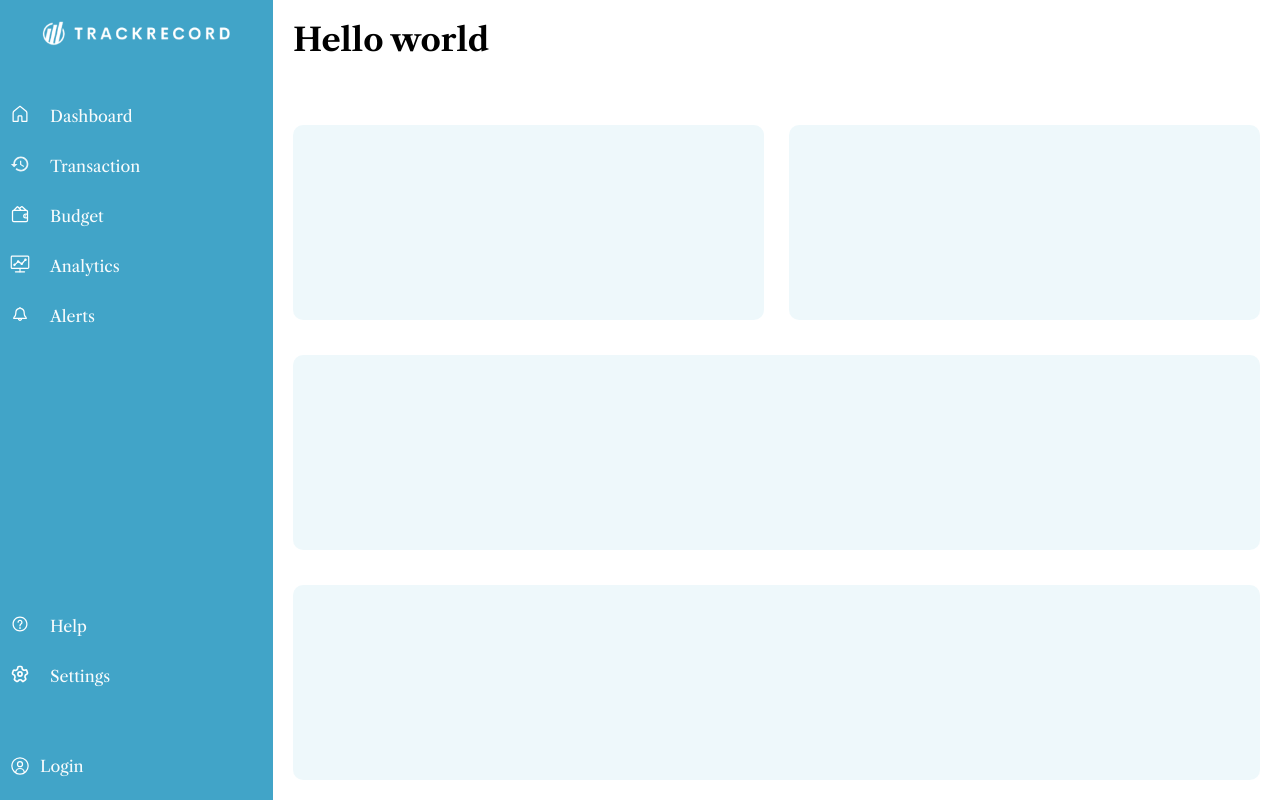
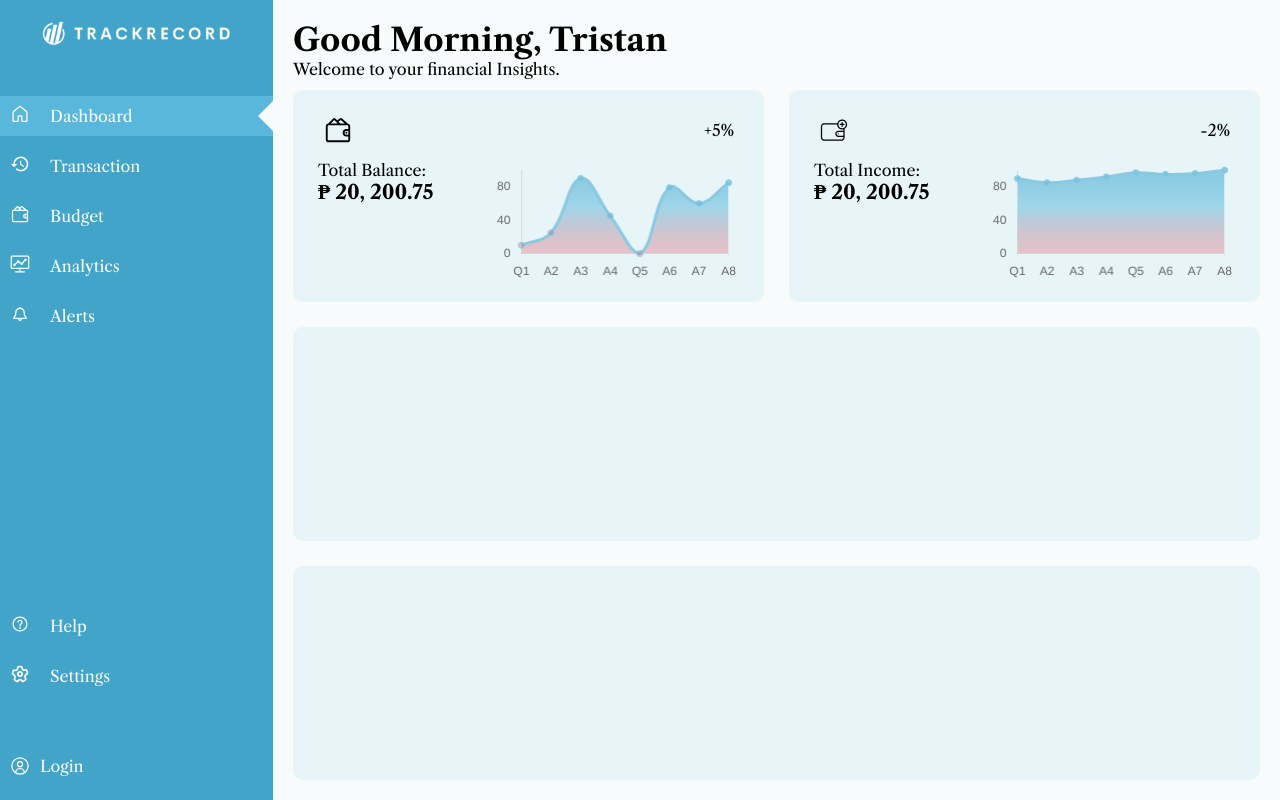
Before and after one commit to Etan31/Trackrecords-101, a React (Create React App) app in the folder v2-trackrecord/: page / in a window 1280 px wide. Built offline with nearby package versions, Linux system fonts and the light colour scheme.

Commit message:
Optimized Navigation and Heading in Dashboard

```diff
--- a/v2-trackrecord/package.json
+++ b/v2-trackrecord/package.json
@@ -6,7 +6,9 @@
     "@testing-library/jest-dom": "^5.17.0",
     "@testing-library/react": "^13.4.0",
     "@testing-library/user-event": "^13.5.0",
+    "chart.js": "^4.4.4",
     "react": "^18.3.1",
+    "react-chartjs-2": "^5.2.0",
     "react-dom": "^18.3.1",
     "react-scripts": "5.0.1",
     "web-vitals": "^2.1.4"
--- /dev/null
+++ b/v2-trackrecord/src/components/Graph.js
@@ -0,0 +1,102 @@
+import React, { useRef, useState, useEffect } from 'react';
+import { Line } from 'react-chartjs-2';
+import { Chart as ChartJS, LineElement, Title, Tooltip, Legend, CategoryScale, LinearScale, PointElement, Filler } from 'chart.js';
+
+ChartJS.register(LineElement, Title, Tooltip, Legend, CategoryScale, LinearScale, PointElement, Filler);
+
+const Graph = ({label, dataValues}) => {
+  const chartRef = useRef(null); // Reference to the chart instance
+  const [gradient, setGradient] = useState(null); // State to store the gradient
+
+  const inputs = {
+    min: 0,
+    max: 100,
+    count: 8,
+    decimals: 2,
+    continuity: 1,
+  };
+
+  const generateLabels = () => {
+    return ['Q1', 'A2', 'A3', 'A4', 'Q5', 'A6', 'A7', 'A8'];
+  };
+
+  const generateData = () => {
+    return Array.from({ length: inputs.count }, () => Math.random() * (inputs.max - inputs.min) + inputs.min);
+  };
+
+useEffect(() => {
+  const chart = chartRef.current;
+  if (chart) {
+    const ctx = chart.canvas.getContext('2d');
+    const yScale = chart.scales.y;
+    const yZero = yScale.getPixelForValue(0);
+
+    // Create a gradient from top to bottom
+    const gradient = ctx.createLinearGradient(0, 0, 0, chart.height);
+
+    // Add color stops for the gradient
+    gradient.addColorStop(0, 'rgb(137, 201, 225)'); // Top color
+    gradient.addColorStop(yZero / 2 / chart.height, 'rgba(88, 183, 218, 0.5)'); // Midpoint
+    gradient.addColorStop(yZero / chart.height, 'rgba(230, 77, 89, 0.3)'); // near the zero line
+    gradient.addColorStop(1, 'rgba(230, 77, 89, 1)'); // Red at the bottom
+
+    setGradient(gradient); // Set the gradient in the state
+  }
+}, [chartRef]);
+
+  const data = {
+    labels: generateLabels(),
+    datasets: [
+      {
+        label: label, // Use the label passed as a prop
+        data: dataValues, // Use the dataValues passed as a prop
+        borderColor: 'rgb(137, 201, 225)', // Line color,
+        backgroundColor: gradient, // Use the gradient as the fill background
+        fill: true, // Fill the area under the line
+      },
+    ],
+  };
+
+  const config = {
+    plugins: {
+      filler: {
+        propagate: false,
+      },
+      legend: {
+         display: false, // Disable the legend (hides the label)
+      },
+      filler: {
+         propagate: false,
+      },
+    },
+    interaction: {
+      intersect: false,
+    },
+    elements: {
+      line: {
+        tension: 0.4, // Smooth the lines
+      },
+    },
+   scales: {
+      x: {
+         grid: {
+         display: false, // Disable grid lines on the x-axis
+         },
+      },
+      y: {
+         beginAtZero: true,
+         grid: {
+         display: false, // Disable grid lines on the y-axis
+         },
+      },
+   },
+  };
+
+  return (
+    <div className="graph" >
+      <Line ref={chartRef} data={data} options={config}   />
+    </div>
+  );
+};
+
+export default Graph;
--- a/v2-trackrecord/src/css/Dashboard.css
+++ b/v2-trackrecord/src/css/Dashboard.css
@@ -5,10 +5,13 @@
   --main-text: #0b191e;
   --main-bg: #f8fbfc;
   --main-bg2: #EEF3FC;
-  --main-prim: #41a4c8;
-  --main-second: #89c9e1;
+  --main-prim: rgb(65, 164, 200);
+  --main-second: rgb(137, 201, 225);
   --main-accent: #58b7da;
-  --dark-blue: #277B9A;
+  --dark-blue: #277b9a;
+
+  --green: rgb(32, 234, 131);
+  --red: rgb(230, 77, 89);
   --text: #0B191E;
 
   --accent25: hsla(196, 64%, 60%, 0.25);
@@ -124,32 +127,39 @@ h1, h2, h3, h4, h5 {
 
 
 .container {
+  background-color: var(--main-bg);
   display: grid;
   grid-template-columns: 1fr 1fr;
-  grid-template-rows: 70px 1fr 1fr 1fr;
+  grid-template-rows: 70px auto 1fr 1fr; /* Manually control the row height */
   grid-auto-columns: 1fr;
-  gap: 35px 25px;
+  row-gap: 0;
+  column-gap: 25px;
   grid-auto-flow: row;
   grid-template-areas:
     "heading heading"
     "total-balance income"
     "financial-insight financial-insight"
     "recent-transaction recent-transaction";
-    height: 100vh;
-    padding: 20px;
-    width: 100%;
+  height: 100vh;
+  padding: 20px;
+  width: 100%;
 }
+
 
 .heading {
   grid-area: heading;
 }
 
-.total-balance {
+.total-balance, .total-income {
   display: grid;
   grid-template-columns: 1fr 1fr 1fr;
-  grid-template-rows: 1fr 1fr 1fr;
+  grid-template-rows: 50px 1fr 1fr;
   gap: 0px 0px;
   grid-auto-flow: row;
+  padding: 20px 25px;
+}
+
+.total-balance {
   grid-template-areas:
     "ic-balance . percent-change"
     "balance-info balance-info balance-info"
@@ -159,18 +169,17 @@ h1, h2, h3, h4, h5 {
   border-radius: 10px;
 }
 
-.balance-info { grid-area: balance-info; }
+/*  TODO: change it's flex-direction to reposition graph at 1028px */
+.balance-info {
+  grid-area: balance-info;
+  display: flex;
+}
 
 .percent-change { grid-area: percent-change; }
 
 .ic-balance { grid-area: ic-balance; }
 
-.income {
-  display: grid;
-  grid-template-columns: 1fr 1fr 1fr;
-  grid-template-rows: 1fr 1fr 1fr;
-  gap: 0px 0px;
-  grid-auto-flow: row;
+.total-income {
   grid-template-areas:
     "ic-income . percent-changed"
     "income-info income-info income-info"
@@ -184,12 +193,16 @@ h1, h2, h3, h4, h5 {
 
 .percent-changed { grid-area: percent-changed; }
 
-.income-info { grid-area: income-info; }
+.income-info {
+  grid-area: income-info;
+  display: flex;
+}
 
 .financial-insight {
   grid-area: financial-insight;
   background-color: var(--accent10);
   border-radius: 10px;
+  margin-top: 25px;
 }
 
 .recent-transaction {
@@ -205,6 +218,7 @@ h1, h2, h3, h4, h5 {
   grid-area: recent-transaction;
   background-color: var(--accent10);
   border-radius: 10px;
+  margin-top: 25px;
 }
 
 .heading-transaction { grid-area: heading-transaction; }
@@ -212,3 +226,44 @@ h1, h2, h3, h4, h5 {
 .view-all { grid-area: view-all; }
 
 .transaction-table { grid-area: transaction-table; }
+
+/* TODO: make this responsive */
+.balance-info,
+.income-info {
+  gap: 30px;
+}
+
+.ic-balance, .ic-income,
+.percent-change, .percent-changed  {
+  width: 40px;
+  height: 40px;
+  display: block;
+  justify-content: center;
+  align-items: center;
+  display: flex;
+}
+
+.percent-change, .percent-changed  {
+  justify-self:end;
+}
+
+.balance-num, .income-num {
+  font-weight: 800;
+  font-size:20px;
+}
+
+.txt {
+  width: 250px;
+}
+
+
+.graph {
+  width: 100%;
+}
+
+canvas {
+  width: 100% !important;
+  /* height: 70% !important; */
+  min-width: 170px;
+  min-height: 100px !important;
+}
--- a/v2-trackrecord/src/css/navigation.css
+++ b/v2-trackrecord/src/css/navigation.css
@@ -57,12 +57,30 @@ li {
    display: flex;
    align-items: center;
    justify-content: start;
-   /* border: 1px solid red; */
    gap: 20px;
-   color: var(--main-text);
    padding: 20px 10px;
    height: 30px;
    color: var(--main-bg);
+   position: relative;
+   overflow: hidden;
+}
+
+/* TODO: Change this when changed on route  */
+.nav-items ul li:first-child {
+   background-color: var(--main-accent);
+}
+
+.nav-items ul li:first-child::after {
+  content: '';
+  position: absolute;
+  right: 0;
+  top: 50%;
+  transform: translateY(-50%);
+  width: 0;
+  height: 0;
+  border-top: 15px solid transparent; /* Triangle shape: no color on top */
+  border-bottom: 15px solid transparent; /* Triangle shape: no color on bottom */
+  border-right: 15px solid var(--main-bg); /* Triangle pointing to the left with background color */
 }
 
 li > .ic img,
--- a/v2-trackrecord/src/index.js
+++ b/v2-trackrecord/src/index.js
@@ -1,6 +1,7 @@
 import React from 'react';
 import ReactDOM from 'react-dom/client';
 import App from './js/App';
+// import New from './js/New';
 const root = ReactDOM.createRoot(document.getElementById('root'));
 root.render(
   <React.StrictMode>
--- a/v2-trackrecord/src/js/App.js
+++ b/v2-trackrecord/src/js/App.js
@@ -1,5 +1,6 @@
 import './../css/Dashboard.css';
-import Logo from './../img/ic-trackrecord.png'
+import Logo from './../img/ic-trackrecord.png';
+import Graph from './../components/Graph';
 
 // icons
 import ICHome from './../img/icons/ic-home.svg';
@@ -10,9 +11,14 @@ import ICNotif from './../img/icons/ic-notif.svg';
 import ICHelp from './../img/icons/ic-help.svg';
 import ICSettings from './../img/icons/ic-settings.svg';
 import ICAccount from './../img/icons/ic-account.svg';
-
+import ICAddWallet from './../img/icons/ic-add-wallet.svg'
 
 function App() {
+
+  // Todo: change this values later.
+  const balanceData = [10, 25, 90, 45, 0, 79, 60, 85];
+  const totalIncomeData = [90, 85, 88, 92, 97, 95, 96, 100];
+
   return (
     <div className="App dashboard">
       <nav>
@@ -69,8 +75,6 @@ function App() {
             </li>
           </ul>
         </div>
-
-        {/* TODO: change the text color of the login*/}
         <div className="account">
           <div className="ic">
             <img src={ICAccount} alt="Account icon" />
@@ -78,20 +82,45 @@ function App() {
           <div className="nav-name">Login</div>
         </div>
       </nav>
+
       <div className="container">
         <header className="heading">
-          <h1 >Hello world</h1>
-          <p></p>
+          <h1>Good Morning, <span id="name">Tristan</span></h1>
+          <p>Welcome to your financial Insights.</p>
         </header>
         <div className="total-balance">
-          <div className="balance-info"></div>
-          <div className="percent-change"></div>
-          <div className="ic-balance"></div>
+          <div className="ic-balance">
+            <img src={ICBudget} width="30" height="30" alt="Wallet icon" />
+          </div>
+          <div className="percent-change">+5%</div>
+          <div className="balance-info">
+            <div className="txt">
+              <p>Total Balance:</p>
+              <p className="balance-num" id="balance-num"> {/*Unused ID*/}
+                ₱ 20, 200.75
+              </p>
+            </div>
+
+            <Graph label="Balance" dataValues={balanceData} />
+
+          </div>
         </div>
-        <div className="income">
-          <div className="ic-income"></div>
-          <div className="percent-changed"></div>
-          <div className="income-info"></div>
+        <div className="total-income">
+          <div className="ic-income">
+            <img src={ICAddWallet} width="30" height="30" alt="Add wallet icon" />
+          </div>
+          <div className="percent-changed">-2%</div>
+          <div className="income-info">
+            <div className="txt">
+              <p>Total Income:</p>
+              <p className="income-num" id="income-num"> {/*Unused ID*/}
+                ₱ 20, 200.75
+              </p>
+            </div>
+
+            <Graph label="Income" dataValues={totalIncomeData} />
+
+          </div>
         </div>
         <div className="financial-insight"></div>
         <div className="recent-transaction">
```
Also changed, not shown: v2-trackrecord/src/components/FinancialInsight.js (added, +7 -0 lines), v2-trackrecord/src/js/New.js (added, +12 -0 lines), v2-trackrecord/src/img/icons/ic-add-wallet.svg (added), 1 other file (tests, documents, lock files or other folders).
